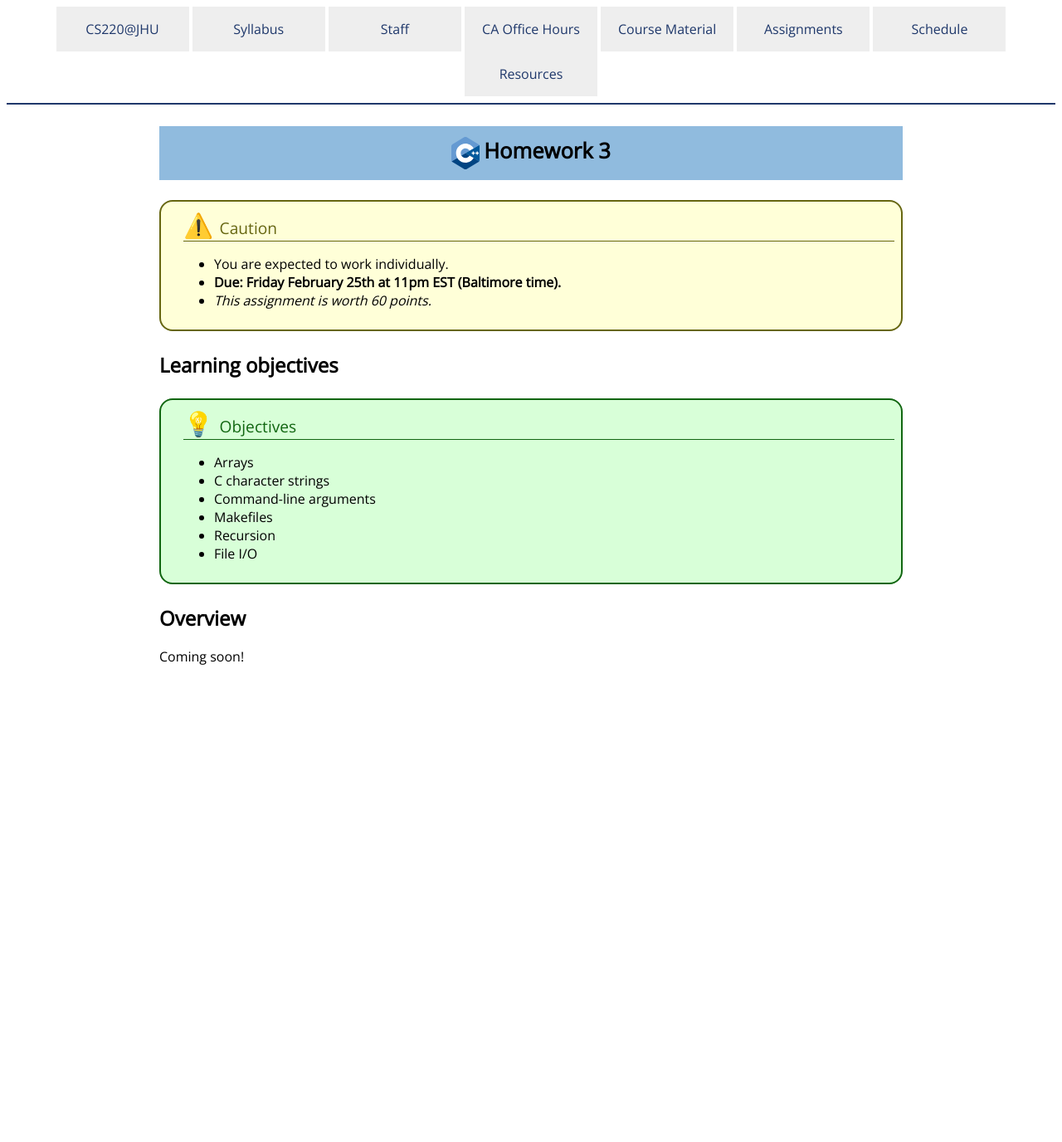
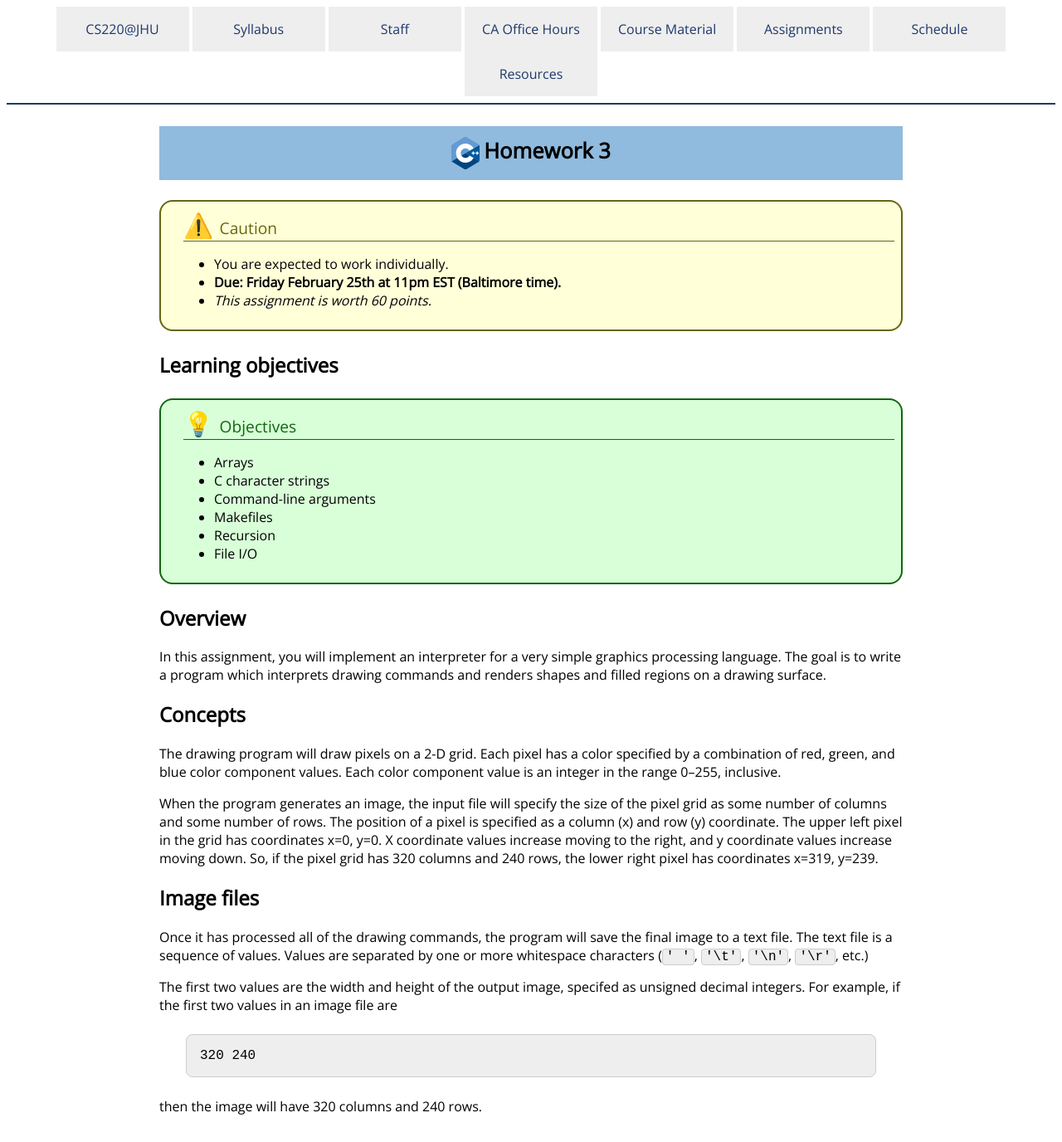
Before and after one commit to jhu-ip/cs220-s22, a Jekyll site: the page built from assign/hw3.md, in a window 1280 px wide. Shown: the whole page at 83% size. Built offline with Jekyll 4.4.1, drawn with Linux system fonts in a browser that asks for light colours; some web fonts are replaced; before the commit the page ends 900 px from its top, so only the background shows below that.

Commit message:
start documenting concepts

````diff
--- a/assign/hw3.md
+++ b/assign/hw3.md
@@ -32,4 +32,39 @@ layout: default
 
 ## Overview
 
-Coming soon!
+In this assignment, you will implement an interpreter for a very simple
+graphics processing language.  The goal is to write a program which
+interprets drawing commands and renders shapes and filled regions on
+a drawing surface.
+
+## Concepts
+
+The drawing program will draw pixels on a 2-D grid.  Each pixel has
+a color specified by a combination of red, green, and blue color component
+values. Each color component value is an integer in the range 0–255,
+inclusive.
+
+When the program generates an image, the input file will specify the
+size of the pixel grid as some number of columns and some number of
+rows.  The position of a pixel is specified as a column (x) and row (y)
+coordinate.  The upper left pixel in the grid has coordinates x=0, y=0.
+X coordinate values increase moving to the right, and y coordinate values
+increase moving down.  So, if the pixel grid has 320 columns and 240 rows,
+the lower right pixel has coordinates x=319, y=239.
+
+## Image files
+
+Once it has processed all of the drawing commands, the program will save
+the final image to a text file.  The text file is a sequence of values.
+Values are separated by one or more whitespace characters
+(`' '`, `'\t'`, `'\n'`, `'\r'`, etc.)
+
+The first two values are the width and height of the output image,
+specifed as unsigned decimal integers.  For example, if the first
+two values in an image file are
+
+```
+320 240
+```
+
+then the image will have 320 columns and 240 rows.
````
